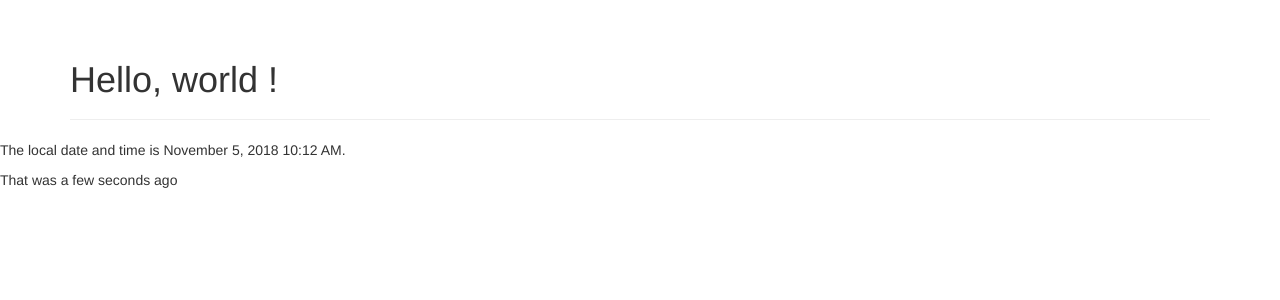
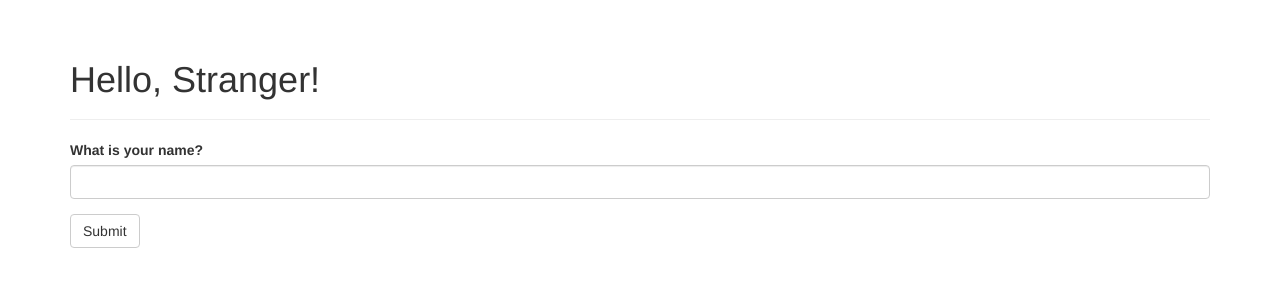
Before and after one commit to Deteriorator/ReadBooks, a Flask app: page / in a window 1280 px wide. Shown: the part 52-352 px from the top of the page. Run offline with Flask 2, Linux system fonts and the light colour scheme; some libraries are stand-ins or nearby versions.

Commit message:
flask wtf form

```diff
--- a/FlaskWeb/Hello.py
+++ b/FlaskWeb/Hello.py
@@ -17,17 +17,31 @@ from flask import Flask, render_template
 from flask_bootstrap import Bootstrap
 from flask_moment import Moment
 from datetime import datetime
-# from flask.ext.bootstrap import Bootstrap
-# from flask.ext.moment import Moment
+from flask_wtf import Form
+from wtforms import StringField, SubmitField
+from wtforms.validators import Required, DataRequired
+
+
 app = Flask(__name__)
 moment = Moment(app)
 bootstrap = Bootstrap(app)
 
+app.config['SECRET_KEY'] = 'hard to guess string'
 
 
-@app.route('/')
+class NameForm(Form):
+    name = StringField('What is your name?', validators=[DataRequired()])
+    submit = SubmitField('Submit')
+
+
+@app.route('/', methods=['GET', 'POST'])
 def index():
-    return render_template('index.html', current_time=datetime.utcnow())
+    name = None
+    form = NameForm()
+    if form.validate_on_submit():
+        name = form.name.data
+        form.name.data = ''
+    return render_template('index.html', form=form, name=name)  # current_time=datetime.utcnow())
 
 
 @app.route('/user/<name>')
--- a/FlaskWeb/templates/index.html
+++ b/FlaskWeb/templates/index.html
@@ -1,10 +1,12 @@
-{% extends "bootstrap/base.html" %}
+{% extends "base.html" %}
+{% import "bootstrap/wtf.html" as wtf %}
 
 {% block title %}Flask{% endblock %}
 
 {% block scripts %}
 {{ super() }}
-{{ moment.include_moment() }}
+{#{{ moment.include_moment() }}#}
+{#{{ moment.lang('zh_CN') }}#}
 {% endblock %}
 
 {% block head %}
@@ -42,9 +44,11 @@
 
 <div class="container">
     <div class="page-header">
-        <h1>Hello, world !</h1>
+        <h1>Hello, {% if name %}{{ name }}{% else %}Stranger{% endif %}!</h1>
     </div>
+    {{ wtf.quick_form(form) }}
+{#    <p>The local date and time is {{ moment(current_time).format('LLL') }}.</p>#}
+{#    <p>That was {{ moment(current_time).fromNow(refresh=True) }}</p>#}
 </div>
-    <p>The local date and time is {{ moment(current_time).format('LLL') }}.</p>
-        <p>That was {{ moment(current_time).fromNow(refresh=True) }}</p>
+
 {% endblock %}
```
